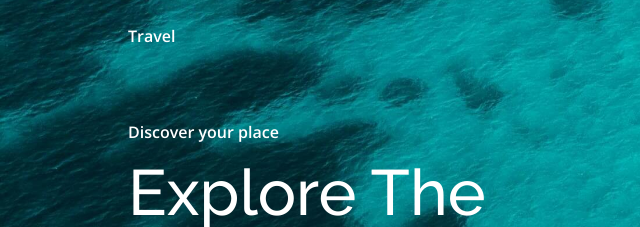
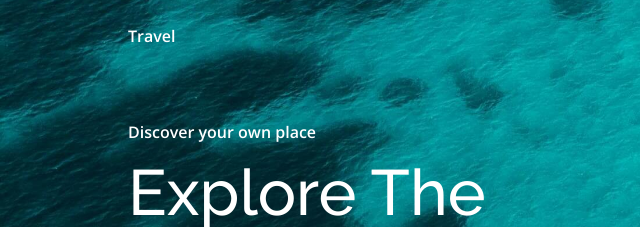
Before and after one commit to abyanfaishal/Travel-Website, a plain HTML site: page index.html in a window 1280 px wide. Shown: the top 227 px of the page, 0-640 px from the left. Drawn offline with nearby package versions, Linux system fonts and the light colour scheme.

Commit message:
Edited on Main Data

```diff
--- a/index.html
+++ b/index.html
@@ -60,7 +60,7 @@
 
                 <div class="home__container container grid">
                     <div class="home__data">
-                        <span class="home__data-subtitle">Discover your place</span>
+                        <span class="home__data-subtitle">Discover your own place</span>
                         <h1 class="home__data-title">Explore The <br> Best <b>Beautiful <br> Beaches</b></h1>
                         <a href="#" class="button">Explore</a>
 
```
